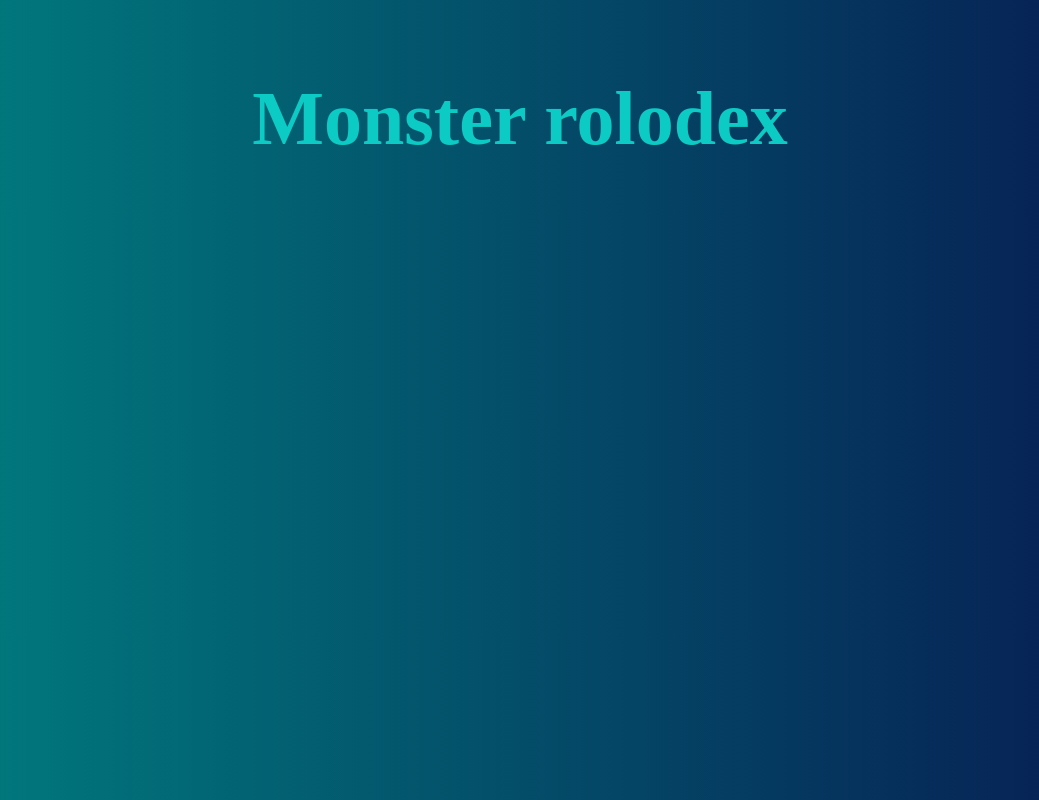
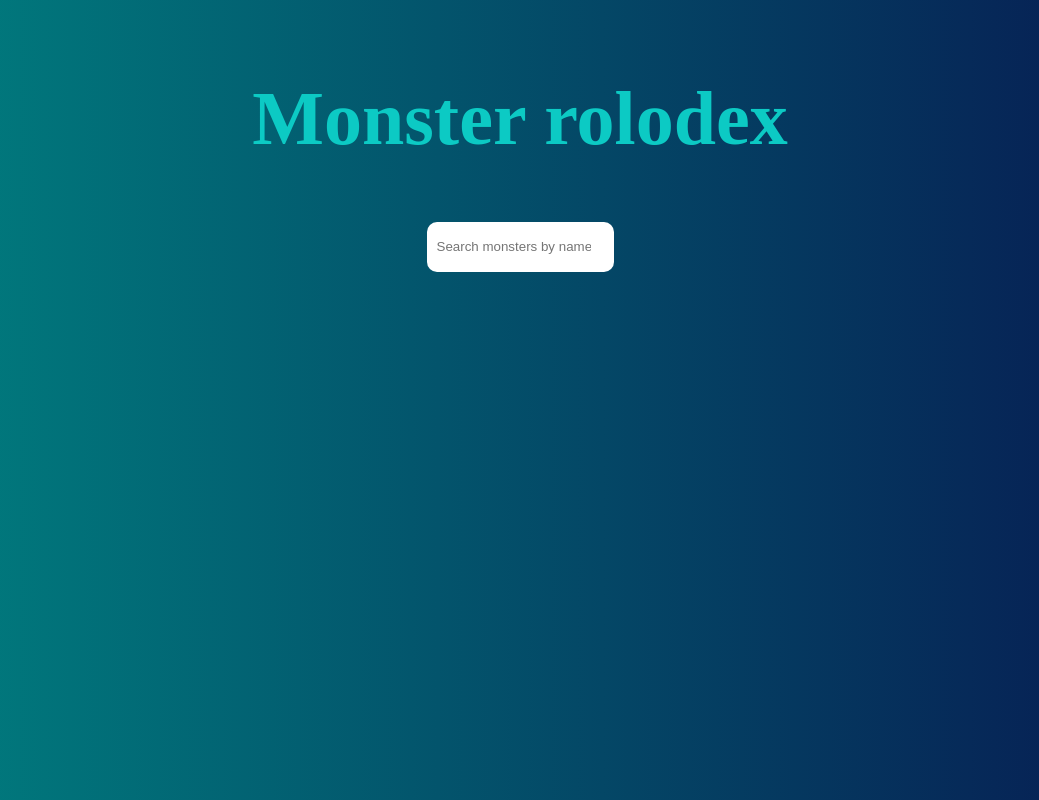
Before and after one commit to jolebowski/Monster-rolodex-, a React (Create React App) app: page / in a window 1280 px wide. Shown: the whole page, without its empty margins (120-1159 px from the left). Built offline with nearby package versions, Linux system fonts and the light colour scheme; a web font is replaced by a local one.

Commit message:
Use useState() for firstime

```diff
--- a/src/App.js
+++ b/src/App.js
@@ -1,9 +1,19 @@
+import { useState } from "react";
+import CardList from "./components/CardList/CardList";
+import SearchBox from "./components/SearchBox/SearchBox";
 import "./App.css";
 
 const App = () => {
+  const [value, setValue] = useState("");
+
+  const handleChange = (e) => {
+    setValue(e.target.value.toLocaleUpperCase("fr-FR"));
+  };
+
   return (
     <div>
       <h1 className="app-title">Monster rolodex</h1>
+      <SearchBox onChangeHandler={handleChange} />
     </div>
   );
 };
```
